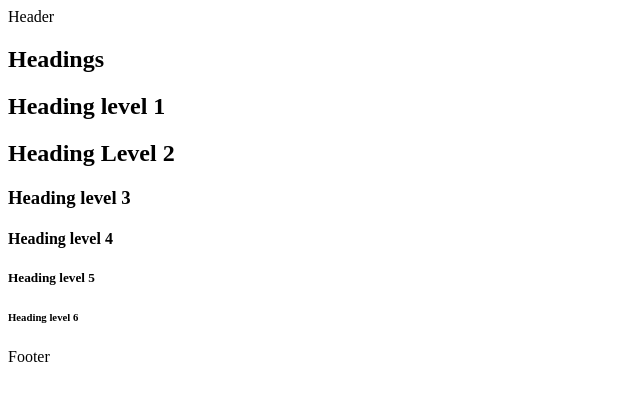
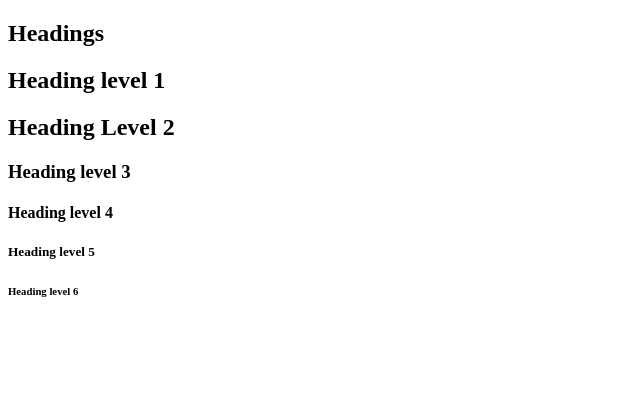
Before and after one commit to dany-eduard/holbertonschool-web_front_end, a plain HTML site: page 0x00-html_advanced/11-styleguide.html in a window 1280 px wide. Shown: the whole page, without its empty margins (0-640 px from the left). Drawn offline with Linux system fonts and the light colour scheme.

Commit message:
fix: remove the text from header and footer

```diff
--- a/0x00-html_advanced/11-styleguide.html
+++ b/0x00-html_advanced/11-styleguide.html
@@ -9,7 +9,7 @@
         <link rel="icon" type="image/png" href="./favicon.png">
     </head>
     <body>
-        <header>Header</header>
+        <header></header>
         <main>
             <section>
                 <header>
@@ -23,6 +23,6 @@
                 <h6>Heading level 6</h6>
             </section>
         </main>
-        <footer>Footer</footer>
+        <footer></footer>
     </body>
 </html>
```
